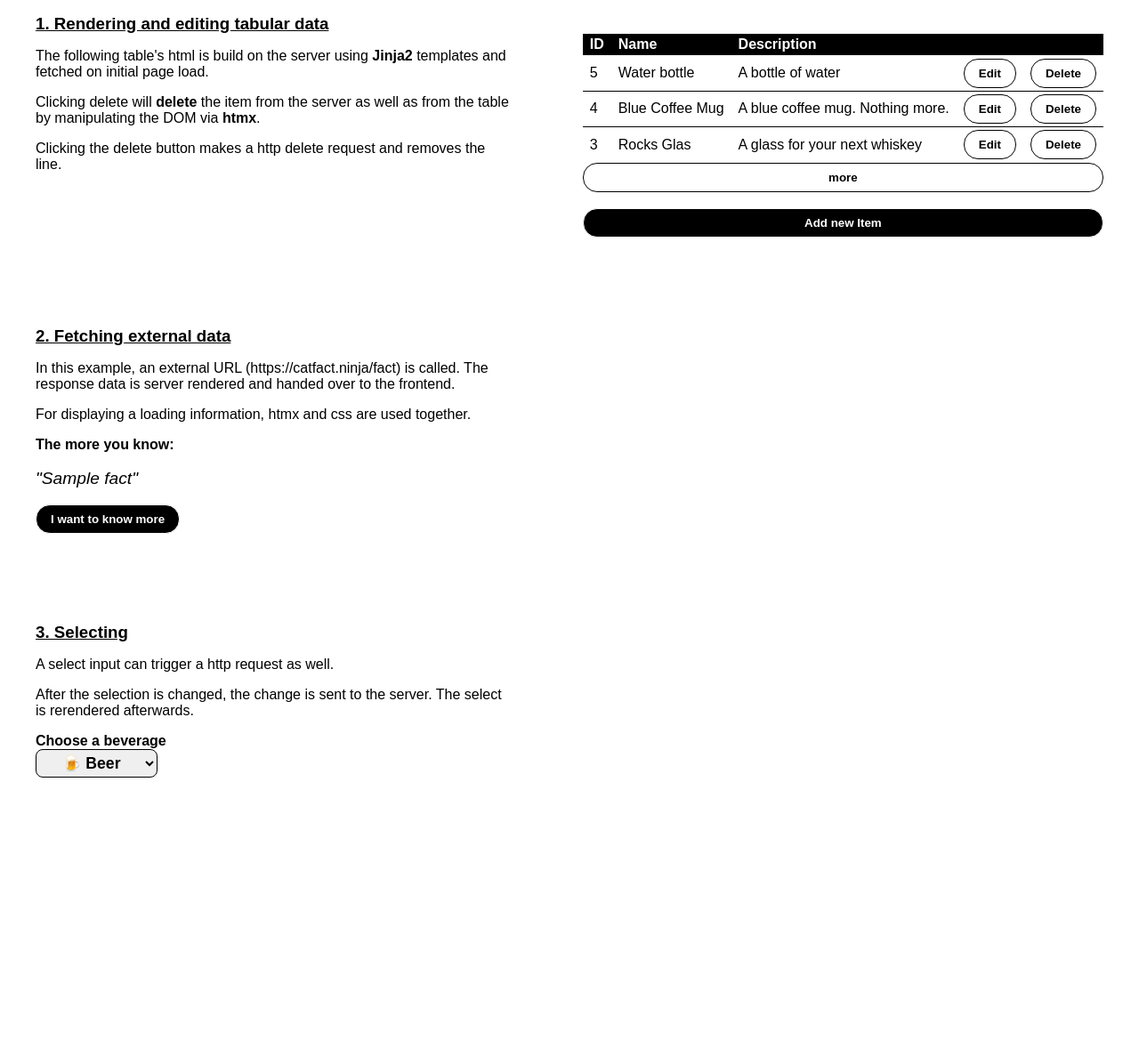
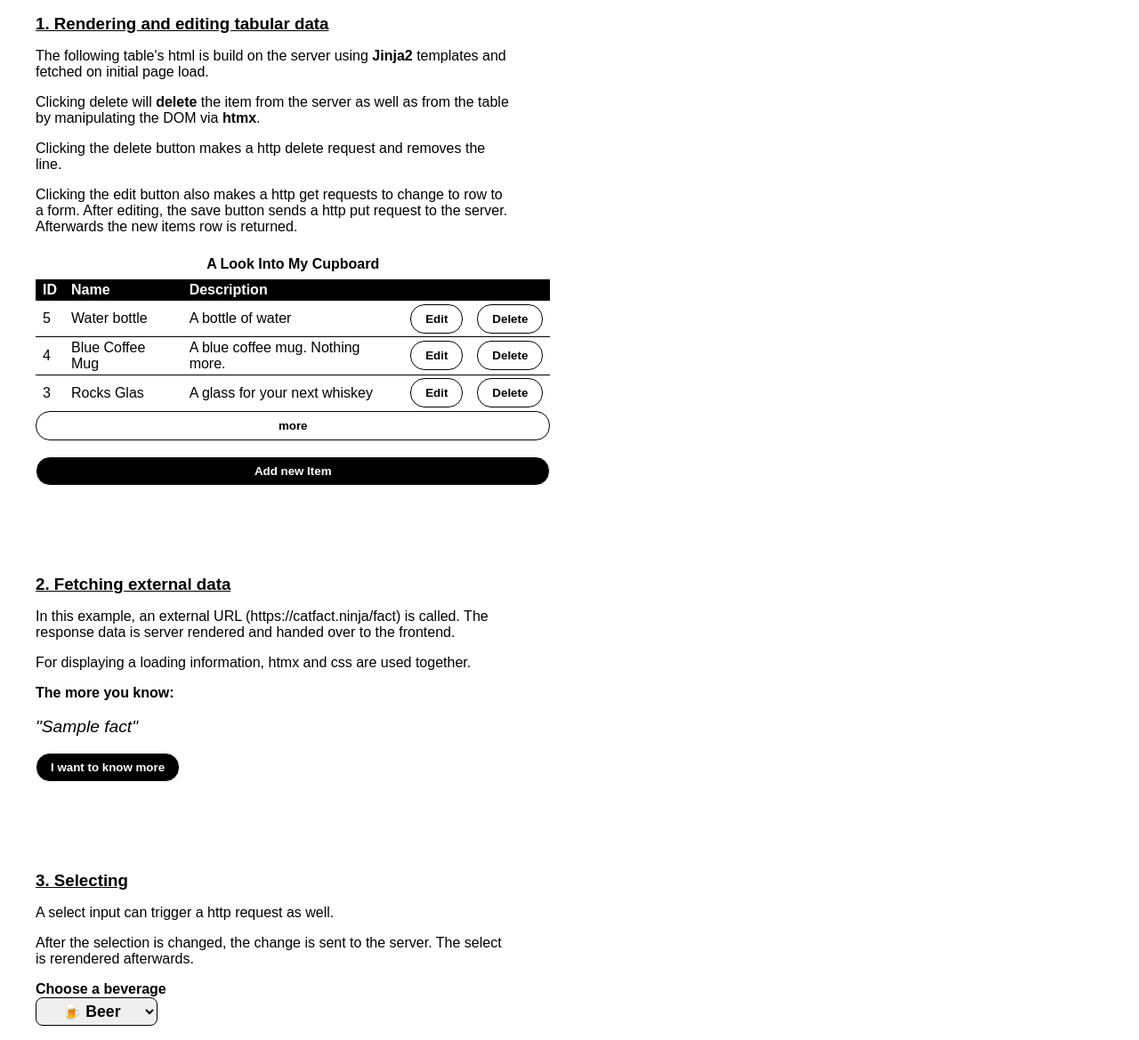
Before and after one commit to pazifical/fastapi-htmx-example, a FastAPI app: page / in a window 1280 px wide. Shown: the part 70-1239 px from the top of the page at 89% size. Before the commit the page ends 944 px from the top, so only its background shows below. Run offline with FastAPI, Linux system fonts and the light colour scheme; a database or web service that is not in the repository returns one stand-in record (values such as "Sample title"); data that the repository does not hold is empty.

```diff
--- /dev/null
+++ b/library/router/cats.py
@@ -0,0 +1,26 @@
+import time
+from fastapi import APIRouter, Request
+from fastapi.responses import HTMLResponse
+from fastapi.templating import Jinja2Templates
+import requests
+
+router = APIRouter(prefix="/api/cat")
+
+templates = Jinja2Templates(directory="templates")
+
+
+@router.get("/fact/div", response_class=HTMLResponse)
+async def cat_fact(request: Request):
+    time.sleep(1)
+    response = requests.get("https://catfact.ninja/fact")
+    try:
+        data = response.json()
+    except Exception as e:
+        print(e)
+        data = {}
+
+    return templates.TemplateResponse(
+        request=request,
+        name="components/cat_fact_div.html",
+        context={"fact": data.get("fact")},
+    )
--- /dev/null
+++ b/library/router/drinks.py
@@ -0,0 +1,28 @@
+from typing import Annotated
+from fastapi import APIRouter, Form, Request
+from fastapi.responses import HTMLResponse
+from fastapi.templating import Jinja2Templates
+
+router = APIRouter(prefix="/api/drinks")
+
+templates = Jinja2Templates(directory="templates")
+
+drinks = ["🍺 Beer", "🍷 Wine", "🥃 Whiskey", "🍹 Cocktail"]
+
+selected_drink = ""
+
+
+@router.get("/", response_class=HTMLResponse)
+async def get_drink_selector(request: Request):
+    return templates.TemplateResponse(
+        request=request,
+        name="components/drink_selector.html",
+        context={"request": request, "options": drinks, "selected": selected_drink},
+    )
+
+
+@router.put("/", response_class=HTMLResponse)
+async def update_drink(request: Request, drink: Annotated[str, Form()]):
+    global selected_drink
+    selected_drink = drink
+    return await get_drink_selector(request)
--- a/main.py
+++ b/main.py
@@ -1,134 +1,21 @@
-import time
-from typing import Annotated, Optional
-from fastapi import FastAPI, Form, Request, Response, status
+from fastapi import FastAPI, Request
 from fastapi.responses import HTMLResponse
 from fastapi.staticfiles import StaticFiles
 from fastapi.templating import Jinja2Templates
-import requests
-from library.classes import CreateItem, Item
-
-from library.repository import ItemRepository
-from library.service import ItemService
-
+import library.router.cats as cat
+import library.router.items as item
+import library.router.drinks as drinks
 
 app = FastAPI()
 
 app.mount("/static", StaticFiles(directory="static"), name="static")
+app.include_router(cat.router)
+app.include_router(item.router)
+app.include_router(drinks.router)
 
 templates = Jinja2Templates(directory="templates")
-
-repository = ItemRepository()
-service = ItemService(repository)
-
-drinks = ["🍺 Beer", "🍷 Wine", "🥃 Whiskey", "🍹 Cocktail"]
 
 
 @app.get("/", response_class=HTMLResponse)
 async def index(request: Request):
     return templates.TemplateResponse(request=request, name="pages/index.html")
-
-
-@app.get("/api/cat/fact/div", response_class=HTMLResponse)
-async def index(request: Request):
-    time.sleep(1)
-    response = requests.get("https://catfact.ninja/fact")
-    try:
-        data = response.json()
-    except Exception as e:
-        print(e)
-        data = {}
-
-    return templates.TemplateResponse(
-        request=request,
-        name="components/cat_fact_div.html",
-        context={"fact": data.get("fact")},
-    )
-
-
-@app.get("/api/items/add", response_class=HTMLResponse)
-async def get_item_form(request: Request):
-    return templates.TemplateResponse(request=request, name="components/item_form.html")
-
-
-@app.get("/api/items/{item_id}/edit", response_class=HTMLResponse)
-async def get_edit_row(item_id: int, request: Request):
-    item = service.find_one(item_id)
-    # TODO: Implement: Open a modal!
-    # print(item)
-    # return templates.TemplateResponse(
-    #     request=request,
-    #     name="components/item_table_edit_row.html",
-    #     context={"item": item},
-    # )
-
-
-@app.delete("/api/items/{item_id}")
-async def delete_item(item_id: int):
-    try:
-        service.delete(item_id)
-    except Exception as e:
-        print(e)
-        return Response(status_code=status.HTTP_400_BAD_REQUEST)
-    return Response(status_code=status.HTTP_200_OK)
-
-
-@app.put("/api/items/row", response_class=HTMLResponse)
-async def edit_item(
-    id: Annotated[int, Form()],
-    name: Annotated[str, Form()],
-    description: Annotated[str, Form()],
-    request: Request,
-):
-    service.edit(Item(id=id, name=name, description=description))
-    return templates.TemplateResponse(
-        request=request,
-        name="components/item_table.html",
-        context={"request": request, "items": service.find_all()},
-    )
-
-
-@app.post("/api/items", response_class=HTMLResponse)
-async def add_item(
-    name: Annotated[str, Form()], description: Annotated[str, Form()], request: Request
-):
-    try:
-        service.insert(CreateItem(name=name, description=description))
-    except Exception as e:
-        print(e)
-
-    return items_table(request)
-
-
-@app.get("/api/items/table", response_class=HTMLResponse)
-async def get_item_table(request: Request, max_items: Optional[int] = 3):
-    return items_table(request, max_items)
-
-
-def items_table(request: Request, max_items: Optional[int] = 3):
-    return templates.TemplateResponse(
-        request=request,
-        name="components/item_table.html",
-        context={
-            "request": request,
-            "items": service.find_all(limit=max_items),
-            "max_items": max_items,
-        },
-    )
-
-
-@app.put("/api/category", response_class=HTMLResponse)
-async def update_category(request: Request, category: Annotated[str, Form()]):
-    return templates.TemplateResponse(
-        request=request,
-        name="components/category_selector.html",
-        context={"request": request, "selected": category, "options": drinks},
-    )
-
-
-@app.get("/api/category", response_class=HTMLResponse)
-async def get_category(request: Request):
-    return templates.TemplateResponse(
-        request=request,
-        name="components/category_selector.html",
-        context={"request": request, "options": drinks},
-    )
--- a/static/style.css
+++ b/static/style.css
@@ -10,16 +10,15 @@ main {
   padding: 1rem;
 }
 
-button {
+button,
+input[type="submit"] {
   border: 1px solid black;
   border-radius: 1rem;
   cursor: pointer;
   padding: 0.5rem 1rem;
   font-weight: bold;
 }
-button:hover {
-  /* transition: 250ms; */
-}
+
 button:active {
   box-shadow: 3px 0px 0px red, -3px 0px 0px red, 0px 3px 0px red,
     0px -3px 0px red;
@@ -44,6 +43,12 @@ button:active {
   color: black;
   border-color: black;
 }
+table {
+  caption {
+    padding: 0.5rem;
+    font-weight: bold;
+  }
+}
 
 table,
 tr,
@@ -56,6 +61,7 @@ td {
 tr {
   border-bottom: 1px solid black;
 }
+
 tr:last-of-type {
   border-bottom: none;
 }
@@ -91,7 +97,8 @@ i {
   max-width: 60ch;
 }
 
-input,
+input[type="text"],
+input[type="number"],
 select {
   padding: 0.25rem 0.5rem;
   border-radius: 0.5rem;
--- a/templates/components/category_selector.html
+++ b/templates/components/drink_selector.html
@@ -1,11 +1,11 @@
-<div id="category-form">
+<div id="drink-form">
   <form>
     <label>Choose a beverage</label><br />
     <select
-      name="category"
-      hx-put="/api/category"
+      name="drink"
+      hx-put="/api/drinks"
       hx-trigger="change"
-      hx-target="#category-form"
+      hx-target="#drink-form"
       value="{{selected}}"
     >
       {% for option in options %} {% if option == selected %}
@@ -16,6 +16,9 @@
     </select>
   </form>
   {% if selected %}
-  <p>The server knows that you selected: <strong>{{selected}}</strong></p>
+  <p style="font-size: 1.4rem">
+    The <strong>server</strong> knows that you selected:
+    <strong>{{selected}}</strong>. Cheers!
+  </p>
   {% endif %}
 </div>
--- /dev/null
+++ b/templates/components/item/row.html
@@ -0,0 +1,21 @@
+<tr>
+  <td>{{item.id}}</td>
+  <td>{{item.name}}</td>
+  <td>{{item.description}}</td>
+  <td
+    hx-get="/api/items/{{item.id}}/row/edit"
+    hx-target="closest tr"
+    hx-swap="outerHTML"
+  >
+    <button class="btn-secondary">Edit</button>
+  </td>
+  <td
+    hx-confirm="Are you sure?"
+    hx-target="closest tr"
+    hx-swap="outerHTML swap:1s"
+  >
+    <button class="btn-secondary" hx-delete="/api/items/{{item.id}}">
+      Delete
+    </button>
+  </td>
+</tr>
--- /dev/null
+++ b/templates/components/item/table.html
@@ -0,0 +1,44 @@
+<div id="table-and-form" style="width: 65ch">
+  <table>
+    <caption>
+      A Look Into My Cupboard
+    </caption>
+    <thead>
+      <tr>
+        <th>ID</th>
+        <th>Name</th>
+        <th>Description</th>
+        <th></th>
+        <th></th>
+      </tr>
+    </thead>
+    <tbody>
+      {% for item in items %}
+      <tr
+        hx-get="/api/items/{{item.id}}/row"
+        hx-trigger="load"
+        hx-swap="outerHTML"
+      ></tr>
+      {% endfor %}
+    </tbody>
+  </table>
+  <button
+    class="btn-secondary"
+    hx-get="/api/items/table?max_items={{max_items+2}}"
+    hx-swap="outerHTML"
+    hx-target="#table-and-form"
+    style="width: 100%"
+  >
+    more
+  </button>
+  <br />
+  <br />
+  <button
+    class="btn-primary"
+    hx-get="/api/items/form"
+    hx-swap="outerHTML"
+    style="width: 100%"
+  >
+    Add new Item
+  </button>
+</div>
--- a/templates/components/item_table.html
+++ /dev/null
@@ -1,53 +0,0 @@
-<div id="table-and-form">
-  <table style="width: 100%">
-    <thead>
-      <tr>
-        <th>ID</th>
-        <th>Name</th>
-        <th>Description</th>
-        <th></th>
-        <th></th>
-      </tr>
-    </thead>
-    <tbody>
-      {% for item in items %}
-      <tr>
-        <td>{{item.id}}</td>
-        <td>{{item.name}}</td>
-        <td>{{item.description}}</td>
-        <td hx-target="closest tr" hx-swap="outerHTML">
-          <button class="btn-secondary">Edit</button>
-        </td>
-        <td
-          hx-confirm="Are you sure?"
-          hx-target="closest tr"
-          hx-swap="outerHTML swap:1s"
-        >
-          <button class="btn-secondary" hx-delete="/api/items/{{item.id}}">
-            Delete
-          </button>
-        </td>
-      </tr>
-      {% endfor %}
-    </tbody>
-  </table>
-  <button
-    class="btn-secondary"
-    hx-get="/api/items/table?max_items={{max_items+2}}"
-    hx-swap="outerHTML"
-    hx-target="#table-and-form"
-    style="width: 100%"
-  >
-    more
-  </button>
-  <br />
-  <br />
-  <button
-    class="btn-primary"
-    hx-get="/api/items/add"
-    hx-swap="outerHTML"
-    style="width: 100%"
-  >
-    Add new Item
-  </button>
-</div>
--- a/templates/pages/index.html
+++ b/templates/pages/index.html
@@ -3,7 +3,7 @@
 <main>
   <section>
     <h3>1. Rendering and editing tabular data</h3>
-    <article class="flex">
+    <article>
       <div>
         <p>
           The following table's html is build on the server using
@@ -17,6 +17,11 @@
         <p>
           Clicking the delete button makes a http delete request and removes the
           line.
+        </p>
+        <p>
+          Clicking the edit button also makes a http get requests to change to
+          row to a form. After editing, the save button sends a http put request
+          to the server. Afterwards the new items row is returned.
         </p>
       </div>
       <div>
@@ -63,7 +68,7 @@
         select is rerendered afterwards.
       </p>
       <div>
-        <div hx-get="/api/category" hx-trigger="load" hx-swap="outerHTML"></div>
+        <div hx-get="/api/drinks" hx-trigger="load" hx-swap="outerHTML"></div>
       </div>
     </article>
   </section>
```
Also changed, not shown: library/router/items.py (added, +90 -0 lines), templates/components/item/row_edit.html (added, +34 -0 lines), templates/components/item/form.html (renamed from templates/components/item_form.html).
